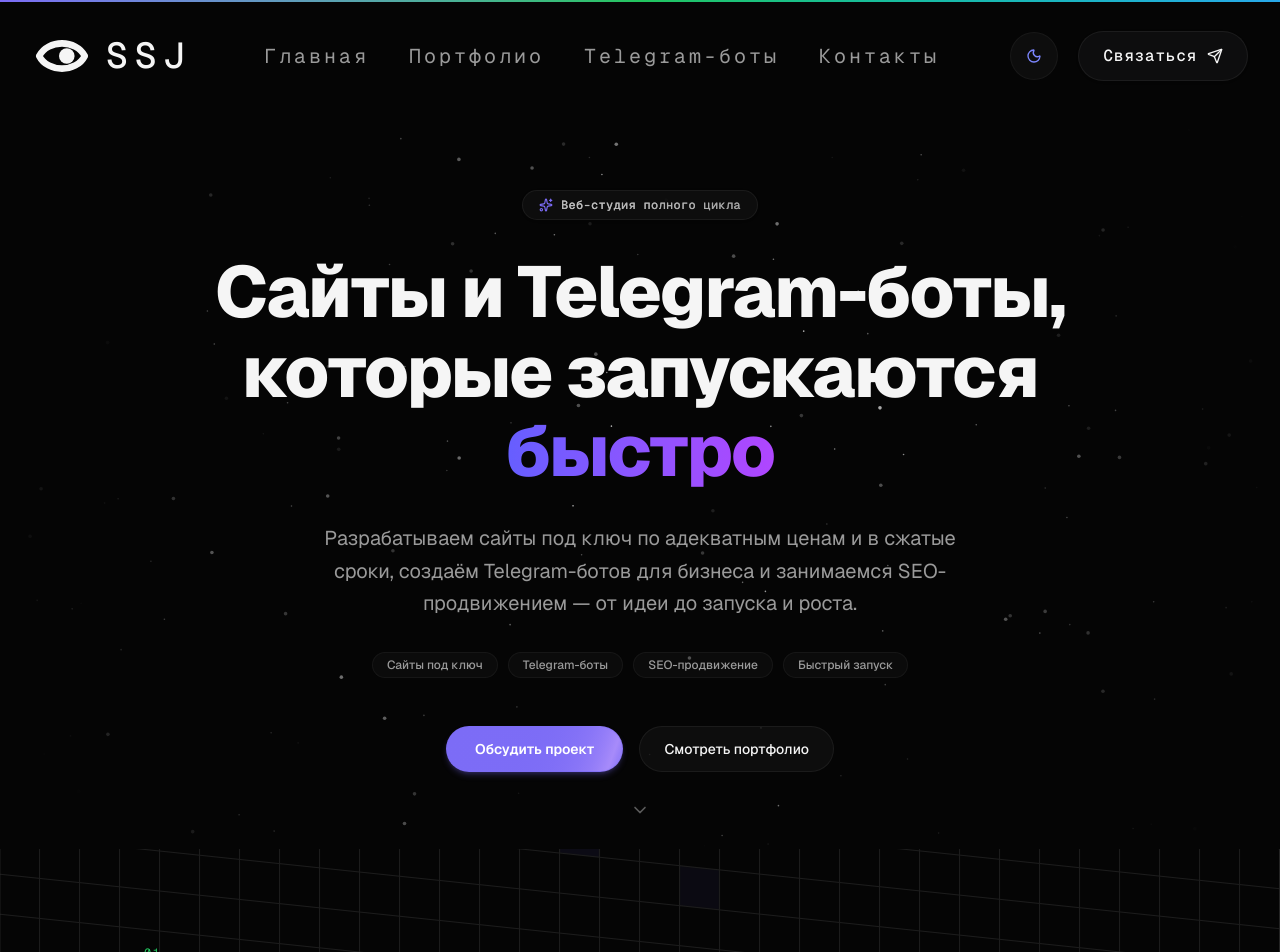
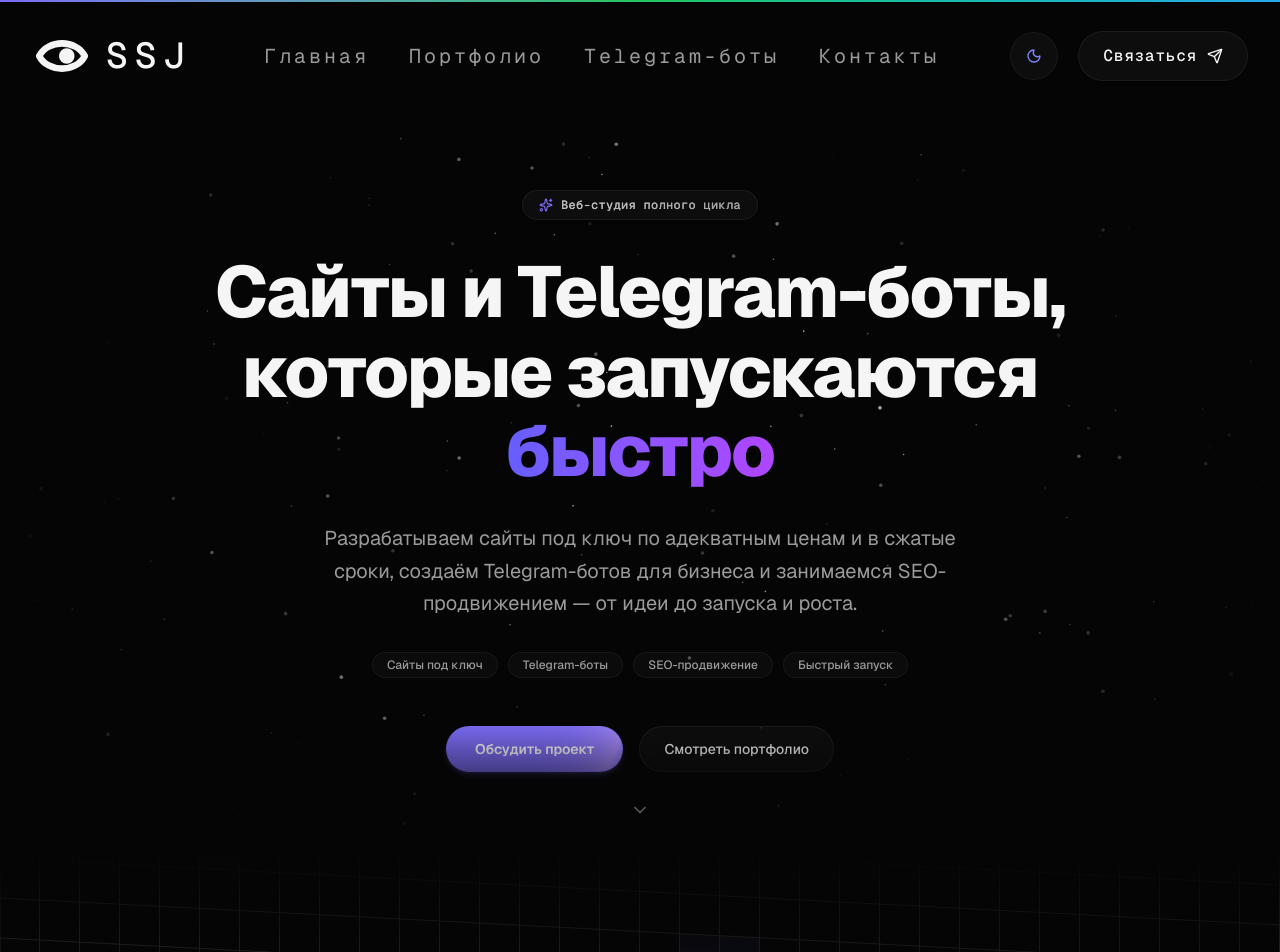
Before and after one commit to purrfect0/ssjcorp, a Next.js app: page / in a window 1280 px wide. Shown: the top 952 px of the page. Built offline with nearby package versions, Linux system fonts and the light colour scheme.

Commit message:
Add smooth gradient transition between sections

```diff
--- a/src/app/page.tsx
+++ b/src/app/page.tsx
@@ -13,16 +13,19 @@ export default function Home() {
       <main className="flex-1">
         <Hero />
 
-        {/* High performance AnimatedGridPattern background for Portfolio and Telegram sections */}
-        <div className="relative overflow-hidden">
+        {/* High performance AnimatedGridPattern background with smooth top & bottom blend */}
+        <div className="relative overflow-hidden pt-8">
+          {/* Top smooth blend gradient */}
+          <div className="pointer-events-none absolute top-0 left-0 right-0 h-24 bg-gradient-to-b from-background via-background/40 to-transparent z-10" />
+
           <AnimatedGridPattern
-            numSquares={24}
-            maxOpacity={0.18}
+            numSquares={28}
+            maxOpacity={0.22}
             duration={3}
             repeatDelay={1}
             className={cn(
-              "[mask-image:radial-gradient(600px_ellipse_at_center,white,transparent)]",
-              "inset-x-0 inset-y-[-20%] h-[140%] skew-y-6"
+              "[mask-image:linear-gradient(to_bottom,transparent_0%,black_15%,black_85%,transparent_100%)]",
+              "inset-x-0 inset-y-[-10%] h-[120%] skew-y-3"
             )}
           />
           <div className="relative z-10">
--- a/src/components/sections/hero.tsx
+++ b/src/components/sections/hero.tsx
@@ -91,11 +91,14 @@ export function Hero() {
       </div>
 
       {/* Scroll Down Indicator */}
-      <div className="absolute bottom-6 left-1/2 -translate-x-1/2 z-10 flex flex-col items-center gap-1 opacity-60 hover:opacity-100 transition-opacity">
+      <div className="absolute bottom-6 left-1/2 -translate-x-1/2 z-20 flex flex-col items-center gap-1 opacity-60 hover:opacity-100 transition-opacity">
         <a href="#portfolio" aria-label="Scroll to portfolio">
           <ChevronDown className="h-5 w-5 text-muted-foreground animate-bounce" />
         </a>
       </div>
+
+      {/* Smooth Bottom Gradient Fade Transition into Portfolio Section */}
+      <div className="pointer-events-none absolute bottom-0 left-0 right-0 h-32 bg-gradient-to-b from-transparent via-background/60 to-background z-10" />
     </section>
   );
 }
```
